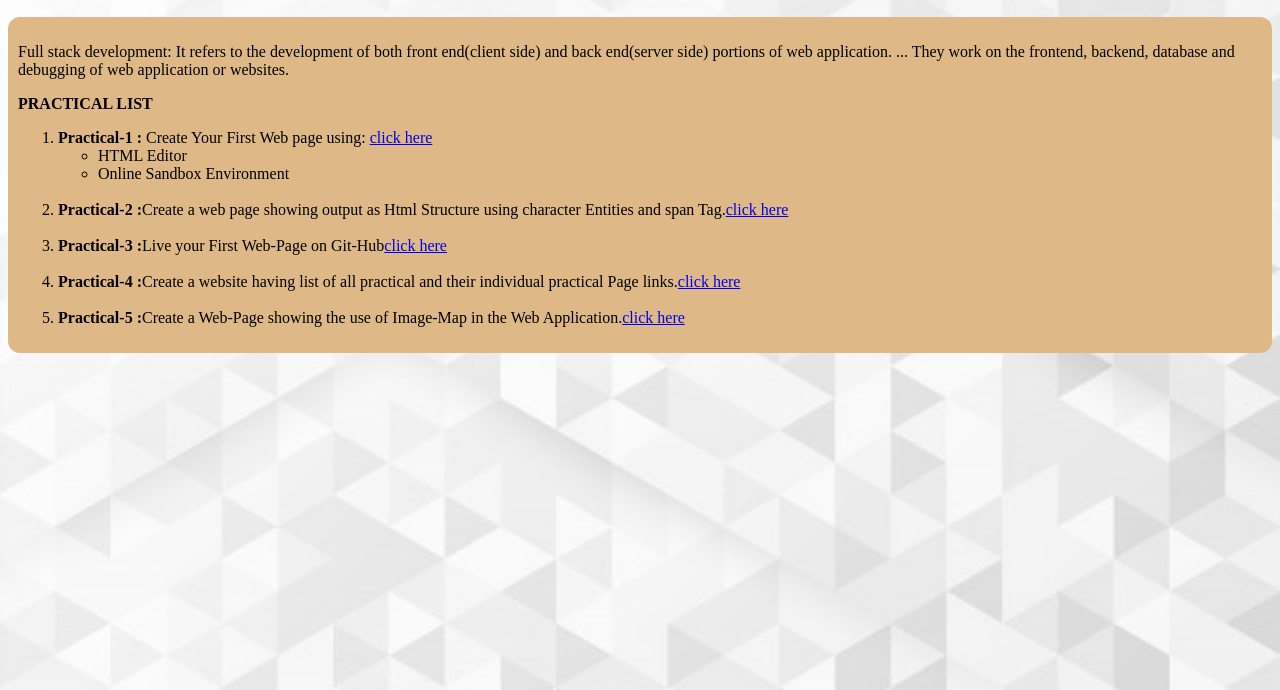
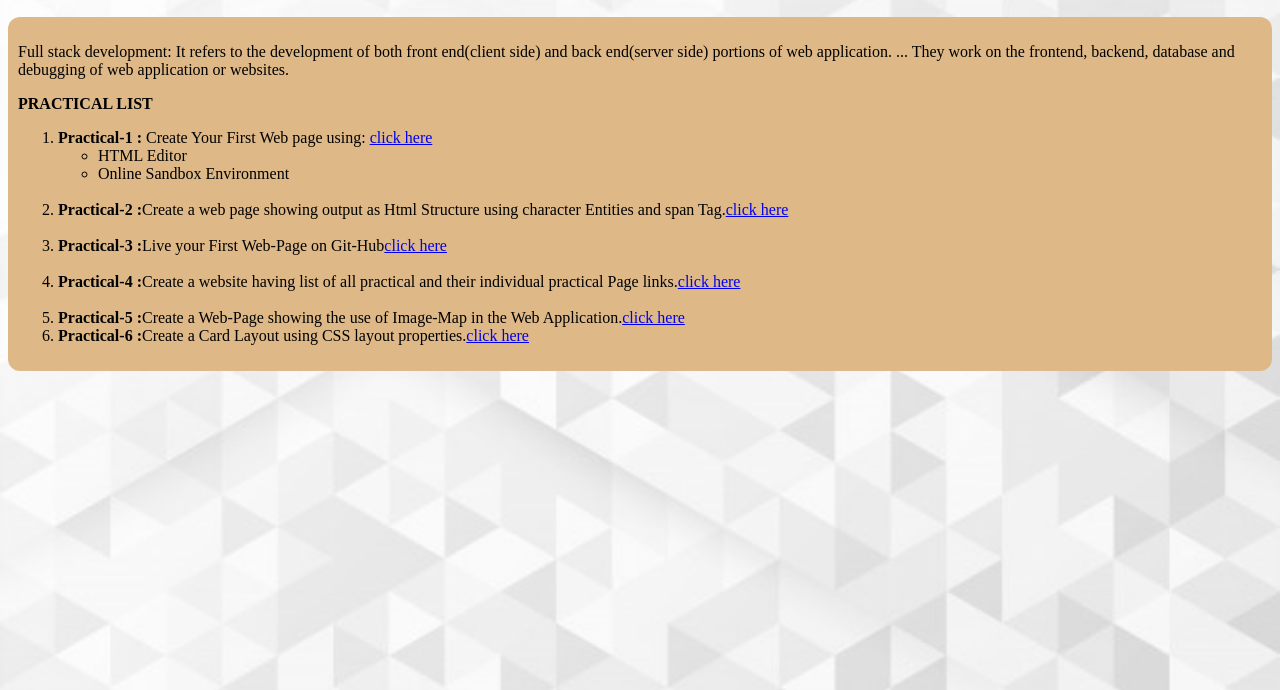
Before and after one commit to shruti-a11y/Fullstack_repo, a plain HTML site: page index.html in a window 1280 px wide. Shown: the part 110-800 px from the top of the page. Drawn offline with Linux system fonts and the light colour scheme.

Commit message:
update index

```diff
--- a/index.html
+++ b/index.html
@@ -41,6 +41,9 @@
                <li>
                    <strong>Practical-5 :</strong>Create a Web-Page showing the use of Image-Map in the Web Application.<a href="./pages/practical-5.html">click here </a>
                </li>
+               <li>
+                   <strong>Practical-6 :</strong>Create a Card Layout using CSS layout properties.<a href="./pages/practical-6.html">click here </a>
+               </li>
 
            </ol>
 
```
